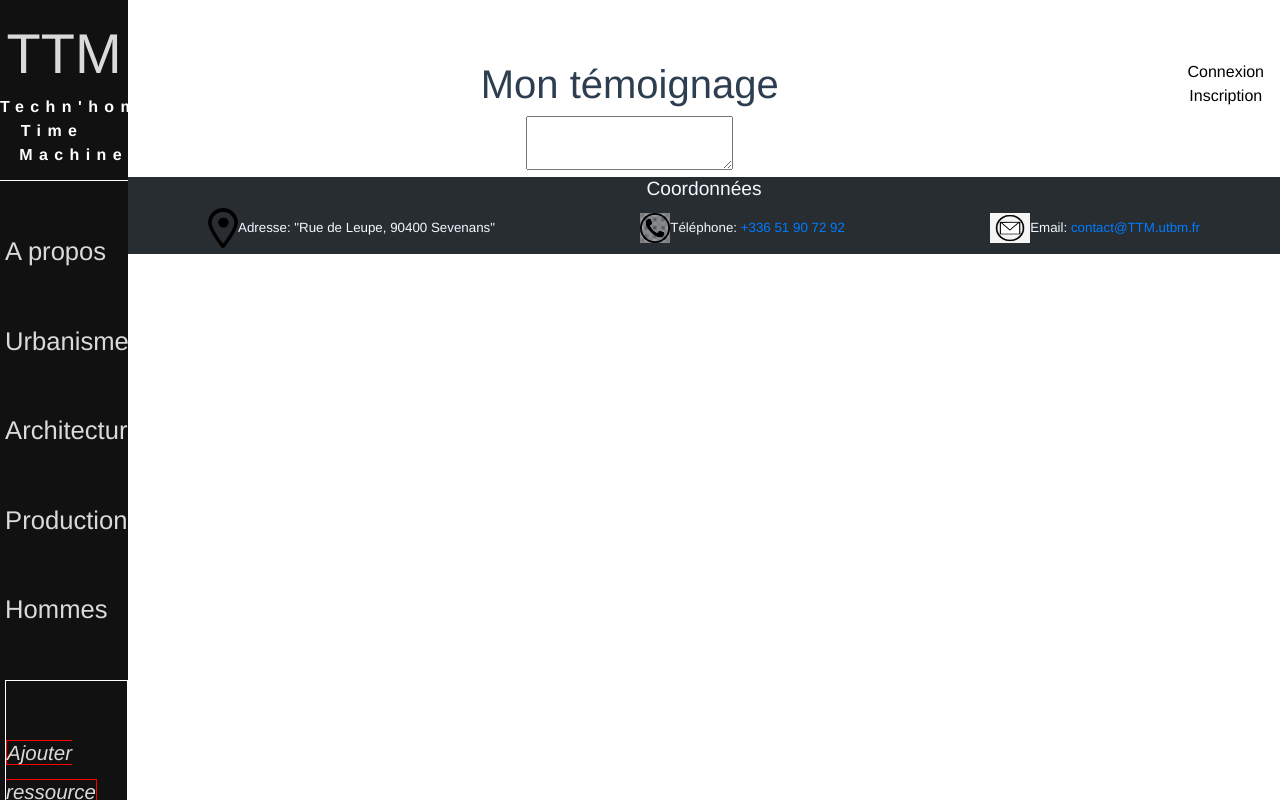
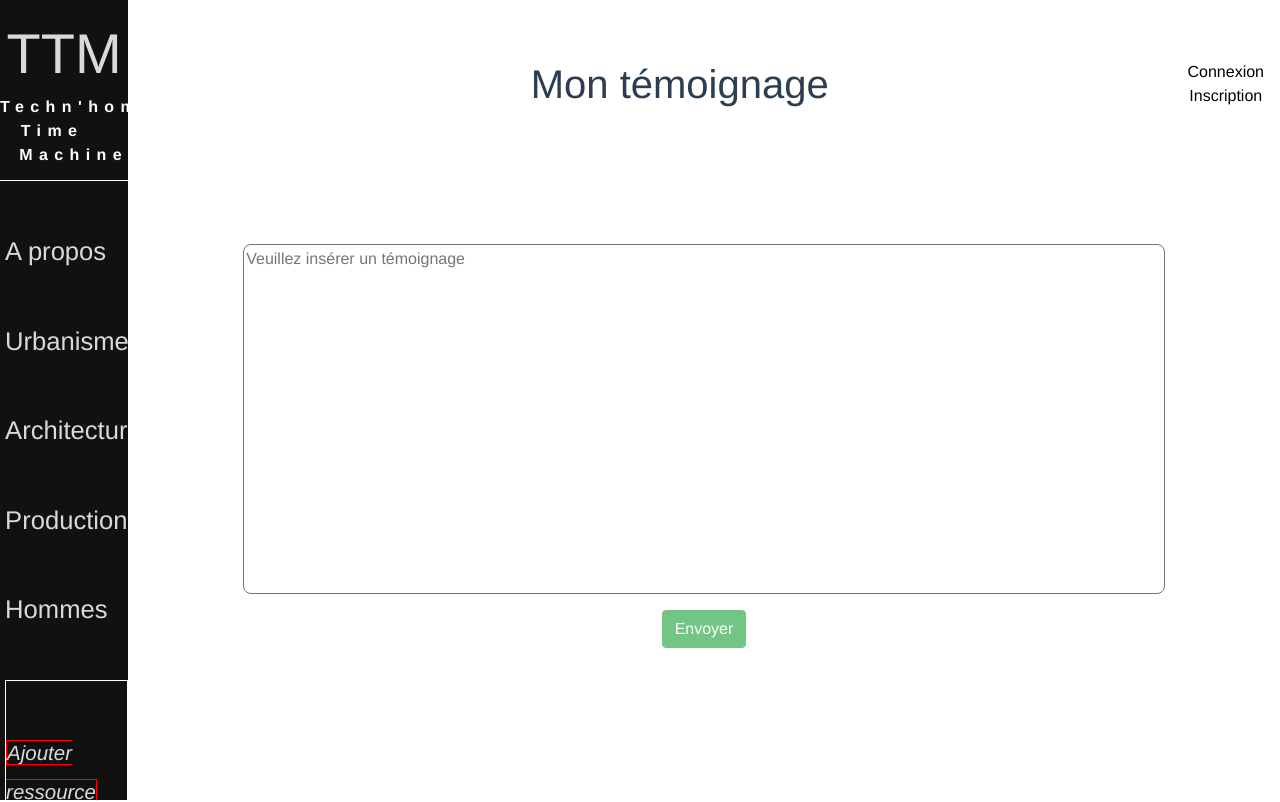
Before and after one commit to Hendercraft/TTM-front, a Vue app: page /Temoignage in a window 1280 px wide. Shown: the top 802 px of the page. Built offline with nearby package versions, Linux system fonts and the light colour scheme.

Commit message:
Add testimony component and change some few parts

```diff
--- a/src/components/testimony/testimony.css
+++ b/src/components/testimony/testimony.css
@@ -1,3 +1,49 @@
-.testimony {
+#testimony-box{
+    display: flex;
+    flex-direction: column;
+    justify-content: center;
 
+    margin-left: 10%;
+    margin-right: 10%;
+
+    flex-basis: auto;
 }
+
+textarea{
+    resize: none;
+    overflow: auto;
+
+    height: 350px;
+
+    flex-grow: 4;
+    margin-top: 3em;
+    margin-bottom: 1em;
+
+    border-radius: 0.5em;
+}
+
+#message{
+    border: 1px #000000 solid;
+    border-radius: 0.5em;
+    position: absolute;
+    top: 25%;
+    right: 27%;
+    text-align: center;
+    font-size: 1em;
+    padding: 1em 1em 1em 1em;
+
+    margin-top: 1em;
+    margin-bottom: 1em;
+    margin-left: 0;
+    margin-right: 0;
+}
+
+h1{
+    text-align: center;
+    margin-left: 100px;
+    padding-bottom: 2em;
+}
+
+.testimony{
+    margin-bottom: 20em;
+}
--- a/src/components/testimony/testimony.html
+++ b/src/components/testimony/testimony.html
@@ -1,5 +1,17 @@
-
 <section class="testimony">
   <h1>Mon témoignage</h1>
-  <textarea></textarea>
+  <div id="testimony-box" v-if="logged">
+    <textarea name="testimony" placeholder="Veuillez insérer un témoignage" v-model="testimony"></textarea>
+    <div>
+      <button class="btn btn-success" :disabled="!testimony" @click="postTestimony">
+        Envoyer
+      </button>
+    </div>
+  </div>
+  <div id="unlogged" v-if="!logged">
+    <p id="message">
+      Veuillez vous connecter/inscrire afin de pouvoir déposer un témoignage.</br>
+      Ceci nous sert à lier les témoignage aux personnes et donc de pouvoir réaliser des études sur ceux-ci.
+    </p>
+  </div>
 </section>
--- a/src/components/testimony/testimony.js
+++ b/src/components/testimony/testimony.js
@@ -1,3 +1,4 @@
+import http from '../../http-common'
 
 export default {
   name: 'testimony',
@@ -5,6 +6,8 @@ export default {
   props: [],
   data () {
     return {
+      logged:true,
+      testimony:null,
 
     }
   },
@@ -15,6 +18,20 @@ export default {
 
   },
   methods: {
+    postTestimony(){
+      http.post("community/testimony/create/", {"testimony":this.testimony}, {
+        headers: {
+          'Authorization': `Bearer ${localStorage.token}`
+        }
+      })
+      .then(response =>{
+        console.log(response)
+        this.testimony = null
+      })
+      .catch(error => {
+        console.log(error)
+      })
+    }
 
   }
 }
```
